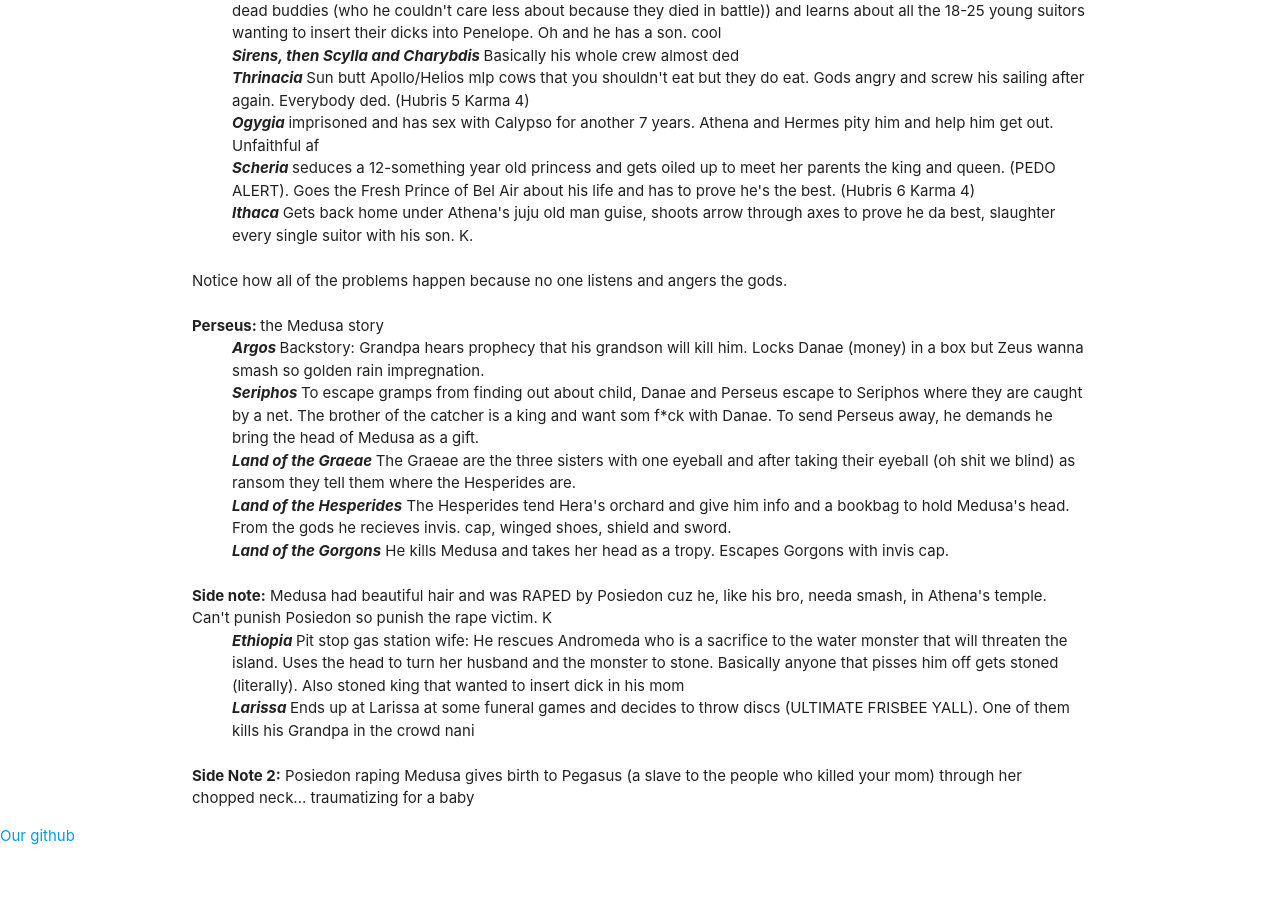
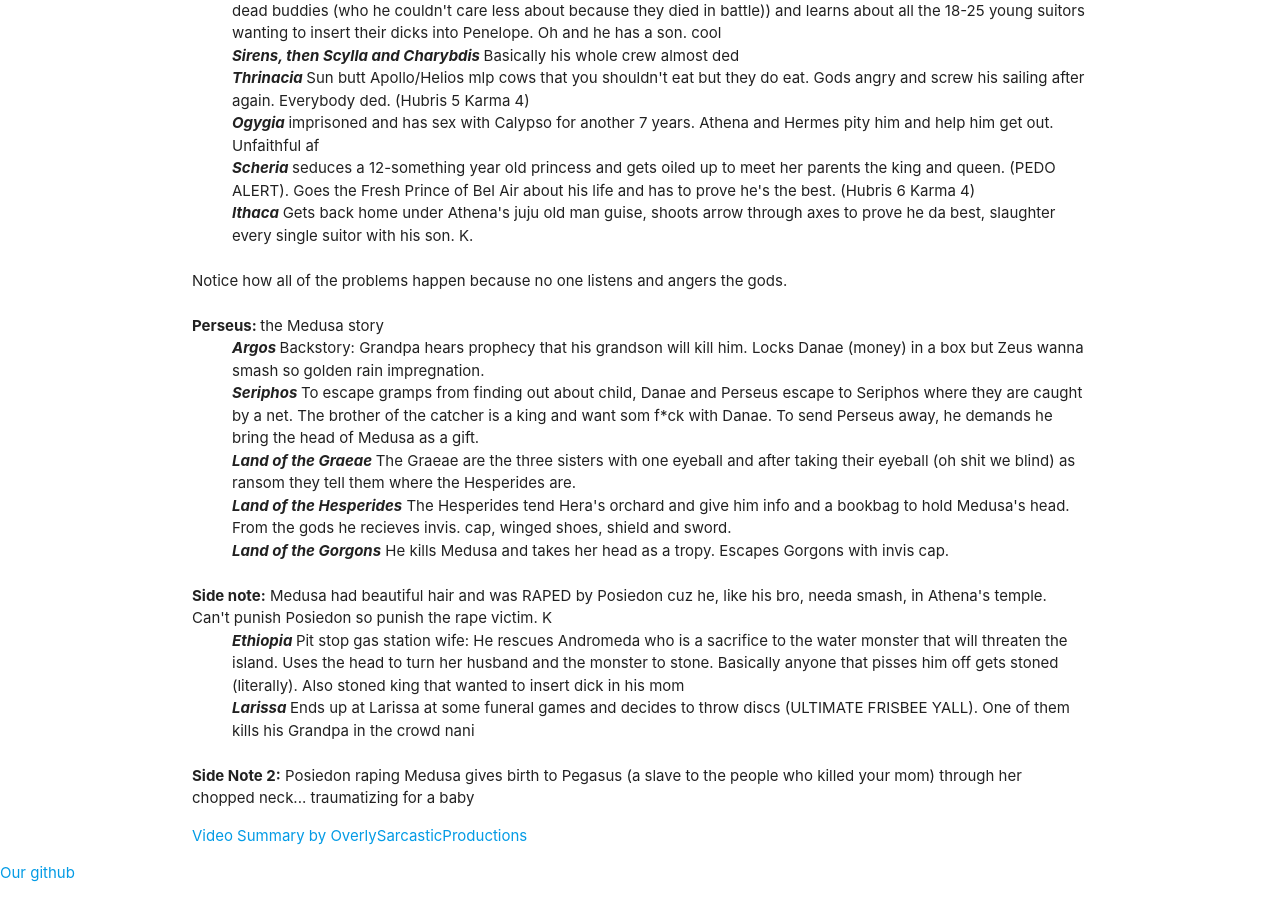
Before and after one commit to stuyCLC/stuyCLC.github.io, a Jekyll site: the page built from _posts/2018-11-20-Medusa-Meeting#2-recap.md, in a window 1280 px wide and 900 px high, scrolled down 703 px. Built offline with Jekyll 4.4.1, drawn with Linux system fonts in a browser that asks for light colours; before the commit the page ends 1565 px from its top, so only the background shows below that.

Commit message:
Update 2018-11-20-Medusa-Meeting#2-recap.md

```diff
--- a/_posts/2018-11-20-Medusa-Meeting#2-recap.md
+++ b/_posts/2018-11-20-Medusa-Meeting#2-recap.md
@@ -36,5 +36,6 @@ title: Medusa Meeting 2 Recap
           <b>Side Note 2:</b> Posiedon raping Medusa gives birth to Pegasus (a slave to the people who killed your mom) through her chopped neck... traumatizing for a baby
          </li>
     </ul>
+    <a href = "https://www.youtube.com/watch?v=bzFCbUC4c7s&list=PLDb22nlVXGgeoPb-HBWwzEeoAwDvckSrC&ab_channel=OverlySarcasticProductions"> Video Summary by OverlySarcasticProductions </a>
   </p>
 </div>
```
